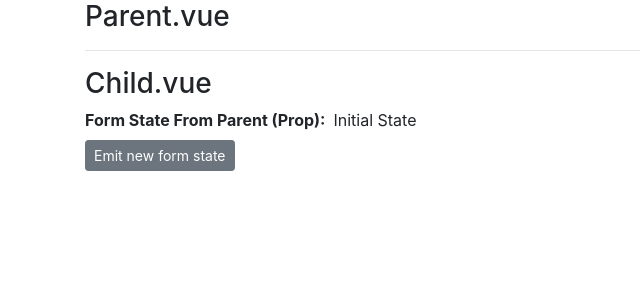
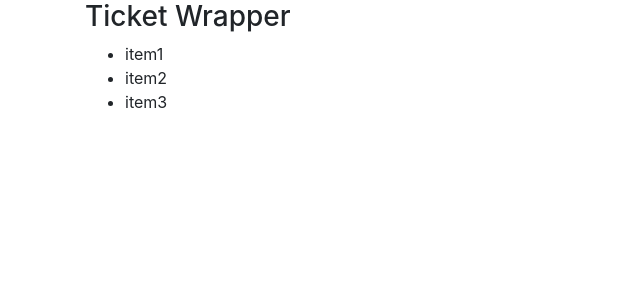
Before and after one commit to UniquelySimilar/vue-sandbox, a Vue app: page / in a window 1280 px wide. Shown: the top 300 px of the page, without its empty margins (0-640 px from the left). Built offline with nearby package versions, Linux system fonts and the light colour scheme.

Commit message:
stackoverflow: get nested elements

```diff
--- a/src/App.vue
+++ b/src/App.vue
@@ -1,16 +1,16 @@
 <template>
   <div id="app" class="container">
-    <parent />
+    <ticket-wrapper />
   </div>
 </template>
 
 <script>
-  import Parent from '@/components/stackoverflow/watched-prop-no-update/Parent'
+  import TicketWrapper from '@/components/stackoverflow/get-nested-elements/TicketWrapper'
 
   export default {
     name: 'App',
     components: {
-      Parent
+      TicketWrapper
     },
     data() {
       return {
--- /dev/null
+++ b/src/components/stackoverflow/get-nested-elements/ListItem.vue
@@ -0,0 +1,14 @@
+<template>
+  <li class="list-item">{{ itemText }}</li>
+</template>
+
+<script>
+  export default {
+    props: {
+      itemText: {
+        type: String,
+        required: true
+      }
+    }
+  }
+</script>
--- /dev/null
+++ b/src/components/stackoverflow/get-nested-elements/TicketWrapper.vue
@@ -0,0 +1,43 @@
+<template>
+  <div class="ticket-wrapper">
+    <h3>Ticket Wrapper</h3>
+    <div class="row">
+      <div class="col-md-4">
+        <ul>
+          <list-item v-for="(item, index) in items" :key="index" :itemText="item.text" ref="listItems"/>
+        </ul>
+      </div>
+    </div>
+  </div>
+</template>
+
+<script>
+  import ListItem from './ListItem.vue'
+
+  export default {
+    components: {
+      ListItem
+    },
+    data() {
+      return {
+        items: [
+          {
+            text: 'item1'
+          },
+          {
+            text: 'item2'
+          },
+          {
+            text: 'item3'
+          },
+        ]
+      }
+    },
+    mounted() {
+      console.log(this.$refs.listItems)
+      this.$refs.listItems.forEach( listItemComponent => {
+        console.log(listItemComponent.$el.innerText);
+      })
+    }
+  }
+</script>
```
